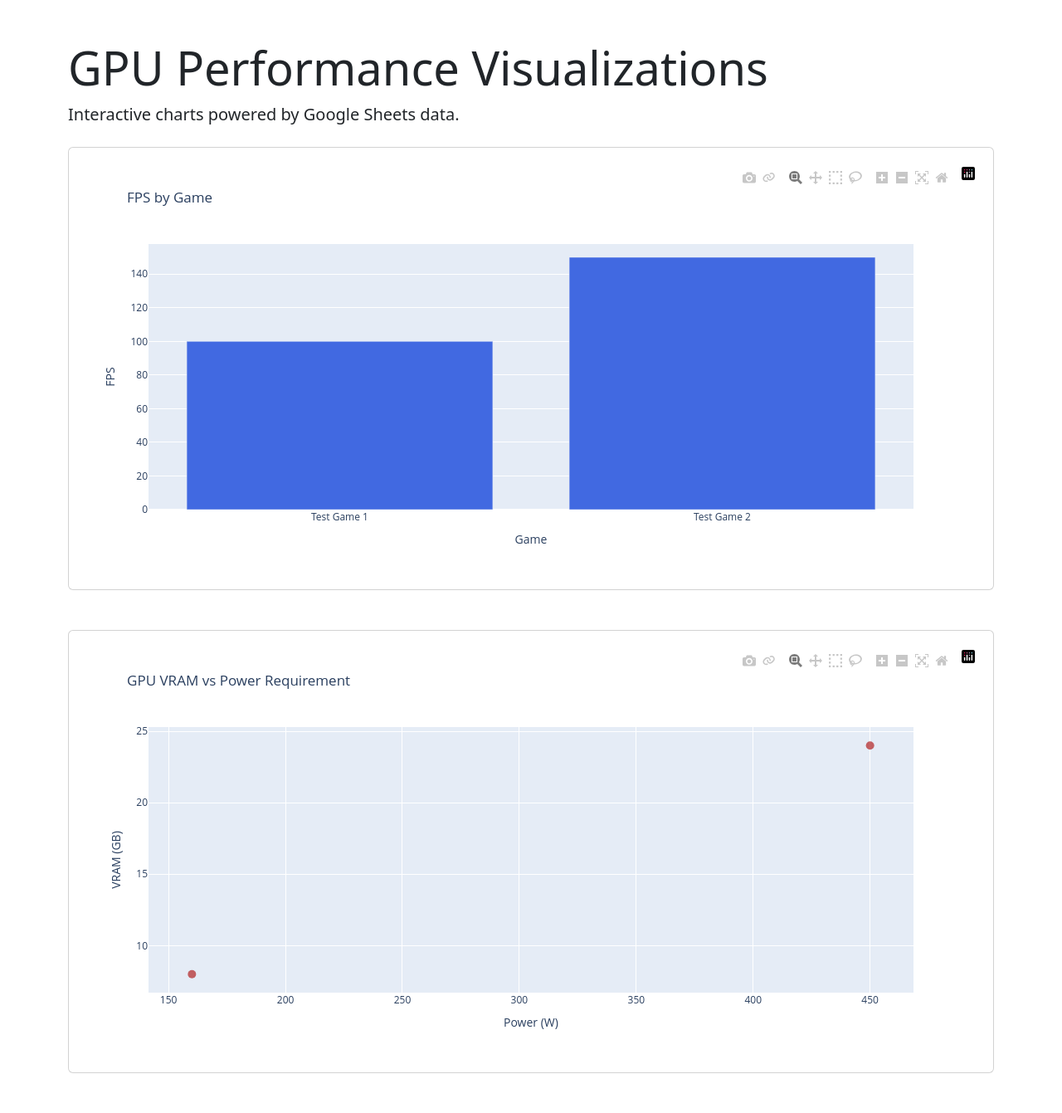
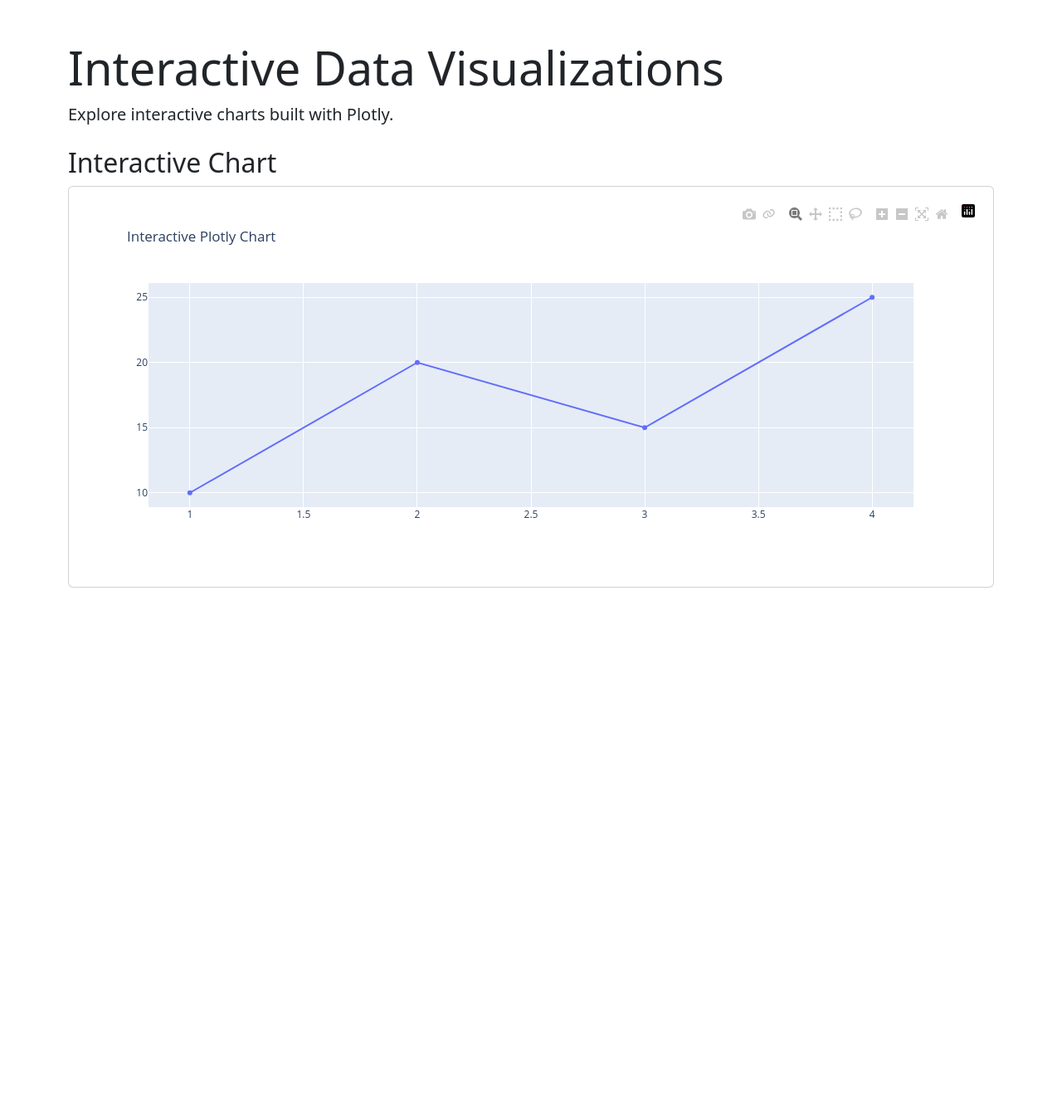
Before and after one commit to dropbop/GraphicsCardComparison, a Flask app: page / in a window 1280 px wide. Shown: the whole page at 83% size. After the commit the page ends 800 px from the top, so only its background shows below. Run offline with Flask 2, Linux system fonts and the light colour scheme; some libraries are stand-ins or nearby versions.

Commit message:
Revert "google sheets api"
This reverts commit 3842ea014df48889a95fb6f462d8ef91408cbe34.

```diff
--- a/app.py
+++ b/app.py
@@ -1,145 +1,25 @@
 from flask import Flask, render_template
 import plotly.graph_objs as go
 import plotly.io as pio
-import gspread
-from oauth2client.service_account import ServiceAccountCredentials
-import pandas as pd
-import json
-import os
 
 app = Flask(__name__)
 
-# Define the Google Sheet ID
-SHEET_ID = '1zjpAMjWHLXMZzyRfFNW4r_4vWBetVhNO7-blObtud0g'
-# Replace with your worksheet name (tab name)
-WORKSHEET_NAME = 'Toms Hardware'  # Update this to match your actual worksheet name
-
-def get_sheet_data():
-    # For local testing with a JSON file
-    if os.path.exists('google-credentials.json'):
-        credentials = ServiceAccountCredentials.from_json_keyfile_name(
-            'google-credentials.json',
-            ['https://spreadsheets.google.com/feeds', 'https://www.googleapis.com/auth/drive']
-        )
-    # For production with environment variables
-    else:
-        credentials_json = os.environ.get('GOOGLE_CREDENTIALS')
-        if not credentials_json:
-            # Return dummy data if no credentials found
-            return pd.DataFrame({
-                'Game': ['Test Game 1', 'Test Game 2'],
-                'FPS': [100, 150],
-                'GPU Specs': ['AD102, 16384 shaders, 2520MHz, 24GB GDDR6X@21Gbps, 1008GB/s, 450W',
-                             'Navi 23, 2048 shaders, 2589MHz, 8GB GDDR6@16Gbps, 256GB/s, 160W']
-            })
-
-        credentials_info = json.loads(credentials_json)
-        credentials = ServiceAccountCredentials.from_json_keyfile_dict(
-            credentials_info,
-            ['https://spreadsheets.google.com/feeds', 'https://www.googleapis.com/auth/drive']
-        )
-
-    # Connect to Google Sheets
-    client = gspread.authorize(credentials)
-
-    try:
-        # Open the sheet by ID and access the specific worksheet
-        sheet = client.open_by_key(SHEET_ID).worksheet(WORKSHEET_NAME)
-
-        # Get all values (including headers)
-        all_data = sheet.get_all_values()
-
-        # Convert to DataFrame
-        headers = all_data[0]
-        data = all_data[1:]
-        df = pd.DataFrame(data, columns=headers)
-
-        return df
-    except Exception as e:
-        print(f"Error accessing Google Sheet: {e}")
-        # Return dummy data if there's an error
-        return pd.DataFrame({
-            'Game': ['Error Game 1', 'Error Game 2'],
-            'FPS': [100, 150],
-            'GPU Specs': ['AD102, 16384 shaders, 2520MHz, 24GB GDDR6X@21Gbps, 1008GB/s, 450W',
-                         'Navi 23, 2048 shaders, 2589MHz, 8GB GDDR6@16Gbps, 256GB/s, 160W']
-        })
-
-def extract_gpu_info(df):
-    """Extract VRAM and power values from GPU specs column"""
-    if 'GPU Specs' in df.columns:
-        # Extract VRAM (GB)
-        df['VRAM'] = df['GPU Specs'].apply(lambda x:
-            int(x.split('GB')[0].split()[-1]) if 'GB' in x else None)
-
-        # Extract power (W)
-        df['Power'] = df['GPU Specs'].apply(lambda x:
-            int(x.split('W')[0].split()[-1]) if 'W' in x else None)
-
-    return df
-
 @app.route('/')
 def index():
-    # Get data from Google Sheets
-    df = get_sheet_data()
+    # Create an interactive Plotly chart
+    fig = go.Figure(
+        data=go.Scatter(
+            x=[1, 2, 3, 4],
+            y=[10, 20, 15, 25],
+            mode='lines+markers'
+        )
+    )
+    fig.update_layout(title="Interactive Plotly Chart")
 
-    # Extract GPU info
-    df = extract_gpu_info(df)
+    # Convert the plot to HTML
+    plot_html = pio.to_html(fig, full_html=False)
 
-    # Create plots
-    figures = []
+    return render_template('index.html', plot_html=plot_html)
 
-    # FPS data visualization (assuming you have FPS data)
-    if 'FPS' in df.columns and 'Game' in df.columns:
-        fps_fig = go.Figure(
-            data=go.Bar(
-                x=df['Game'],
-                y=df['FPS'].astype(float),
-                marker_color='royalblue'
-            )
-        )
-        fps_fig.update_layout(
-            title="FPS by Game",
-            xaxis_title="Game",
-            yaxis_title="FPS",
-            height=500
-        )
-        figures.append(pio.to_html(fps_fig, full_html=False))
-
-    # VRAM vs Power scatter plot
-    if 'VRAM' in df.columns and 'Power' in df.columns:
-        scatter_fig = go.Figure(
-            data=go.Scatter(
-                x=df['Power'],
-                y=df['VRAM'],
-                mode='markers',
-                text=df['GPU Specs'] if 'GPU Specs' in df.columns else None,
-                marker=dict(
-                    size=10,
-                    color='firebrick',
-                    opacity=0.7
-                )
-            )
-        )
-        scatter_fig.update_layout(
-            title="GPU VRAM vs Power Requirement",
-            xaxis_title="Power (W)",
-            yaxis_title="VRAM (GB)",
-            height=500
-        )
-        figures.append(pio.to_html(scatter_fig, full_html=False))
-
-    # Check if any figures were created
-    if not figures:
-        # Create a dummy figure if no data columns were found
-        dummy_fig = go.Figure(
-            data=go.Scatter(
-                x=[1, 2, 3, 4],
-                y=[10, 20, 15, 25],
-                mode='lines+markers'
-            )
-        )
-        dummy_fig.update_layout(title="Sample Data (No Google Sheet Data Found)")
-        figures.append(pio.to_html(dummy_fig, full_html=False))
-
-    return render_template('index.html', plot_htmls=figures)
+if __name__ == '__main__':
+    app.run(debug=False)
--- a/templates/index.html
+++ b/templates/index.html
@@ -6,20 +6,17 @@
   <meta name="viewport" content="width=device-width, initial-scale=1">
   <!-- Bootstrap CSS for styling -->
   <link href="https://cdnjs.cloudflare.com/ajax/libs/bootstrap/5.3.0/css/bootstrap.min.css" rel="stylesheet">
-  <!-- Plotly.js -->
-  <script src="https://cdn.plot.ly/plotly-latest.min.js"></script>
 </head>
 <body>
   <div class="container mt-5">
     <header class="mb-4">
-      <h1 class="display-4">GPU Performance Visualizations</h1>
-      <p class="lead">Interactive charts powered by Google Sheets data.</p>
+      <h1 class="display-4">Interactive Data Visualizations</h1>
+      <p class="lead">Explore interactive charts built with Plotly.</p>
     </header>
 
     <section id="visualizations">
-      {% if plot_htmls %}
-        {% for plot_html in plot_htmls %}
       <div class="mb-5">
+        <h2>Interactive Chart</h2>
         <div class="card">
           <div class="card-body">
             <!-- Embed the interactive Plotly chart -->
@@ -27,12 +24,6 @@
           </div>
         </div>
       </div>
-        {% endfor %}
-      {% else %}
-        <div class="alert alert-warning">
-          No visualization data available.
-        </div>
-      {% endif %}
     </section>
   </div>
 </body>
```
Lines whose indentation alone changed are shown as unchanged.
